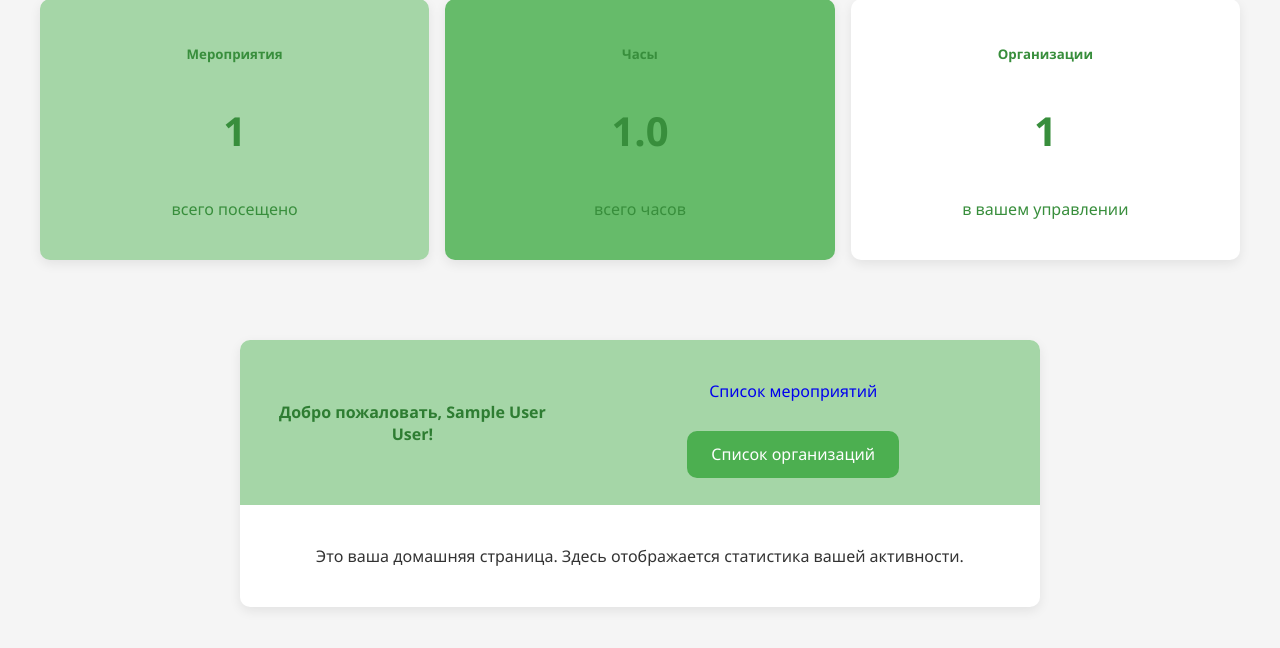
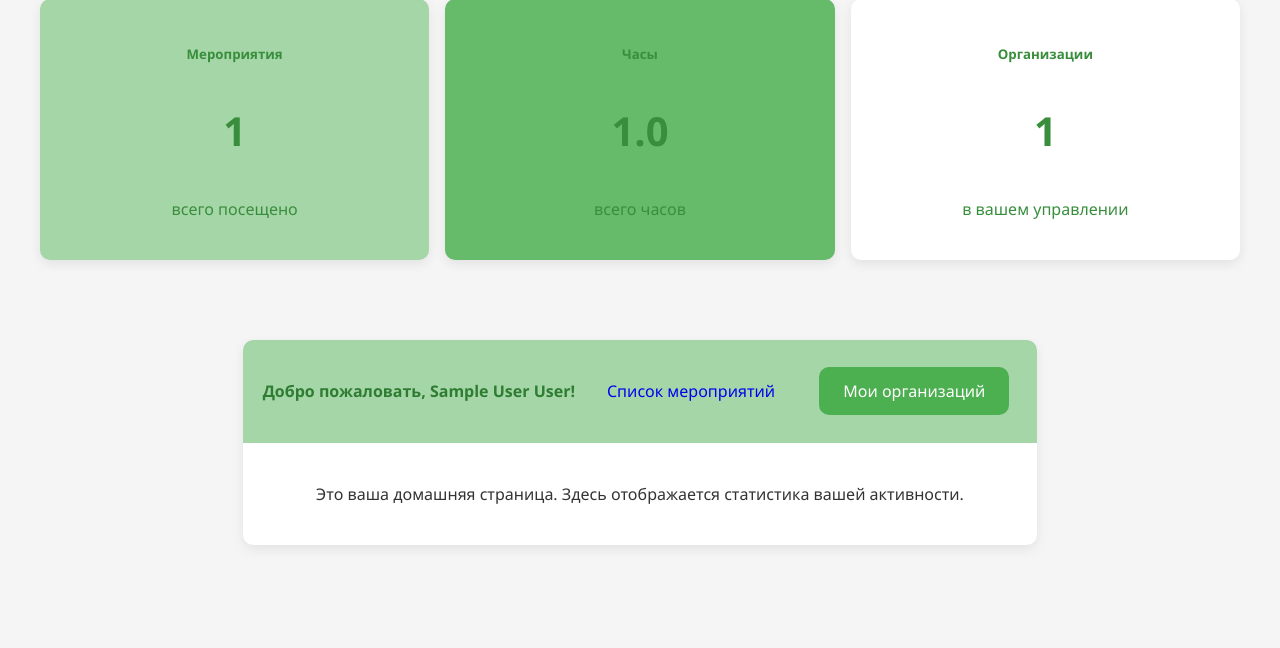
Before and after one commit to kravagee/goodtime, a Flask app: page /home in a window 1280 px wide. Shown: the part 129-777 px from the top of the page. Run offline with Flask 3, Linux system fonts and the light colour scheme; a user stored in the database is signed in; tables that the repository leaves empty hold one stand-in row (values such as "Sample post").

Commit message:
Update home.html

```diff
--- a/templates/home.html
+++ b/templates/home.html
@@ -44,7 +44,7 @@
                             Список мероприятий
                         </a>
                         <a href="{{ url_for('organizations_list') }}" class="btn btn-success mr-2">
-                            Список организаций
+                            Мои организаций
                         </a>
                     </div>
                 </div>
```
